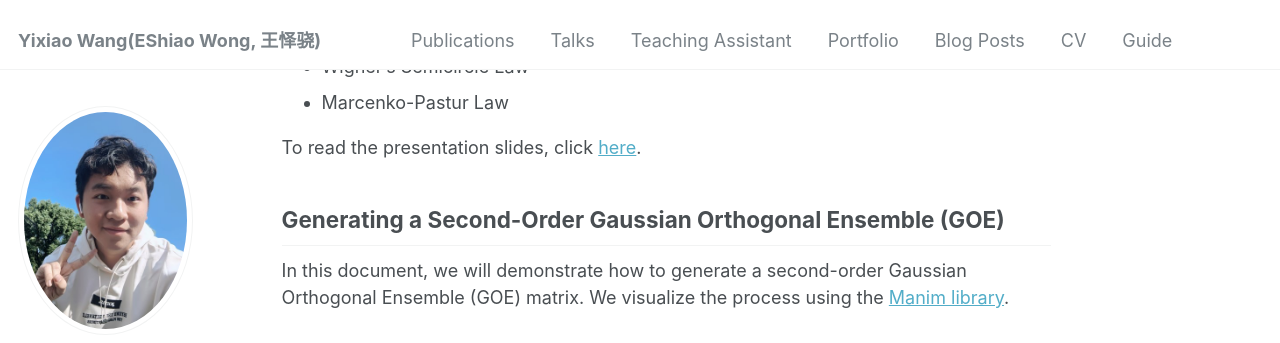
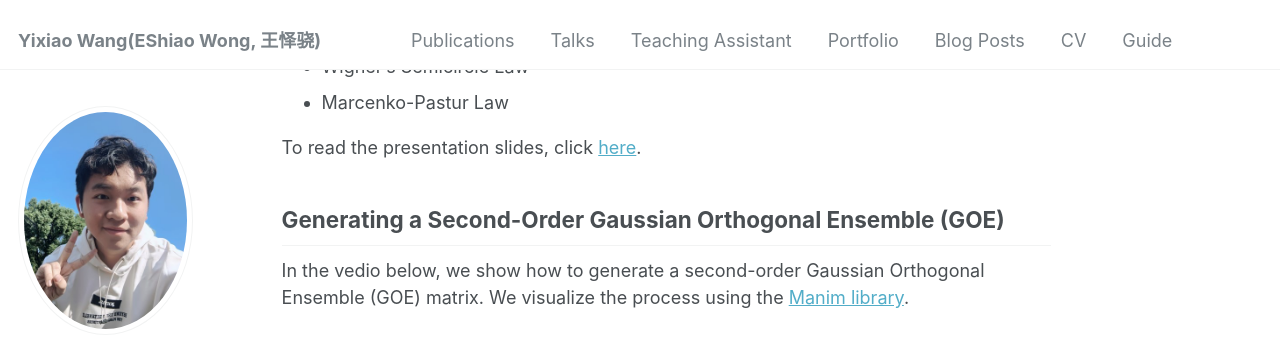
Before and after one commit to Yixiao-Wang-Stats/Yixiao-Wang-Stats.github.io, a Jekyll site: the page built from _teaching/Random-Matrices.md, in a window 1280 px wide and 900 px high, scrolled down 349 px, cut to the strip 0-343 px from the top of the window. Built offline with Jekyll 4.4.1, drawn with Linux system fonts in a browser that asks for light colours; nearby versions of some CDN libraries; library files that are not in the unit come from our copies; a script that is not in the unit is left out.

Commit message:
Update Random-Matrices.md

```diff
--- a/_teaching/Random-Matrices.md
+++ b/_teaching/Random-Matrices.md
@@ -19,7 +19,7 @@ To read the presentation slides, click [here](/files/random-matrix.pdf).
 
  Generating a Second-Order Gaussian Orthogonal Ensemble (GOE)
 ------
-In this document, we will demonstrate how to generate a second-order Gaussian Orthogonal Ensemble (GOE) matrix. We visualize the process using the [Manim library](https://github.com/manimCommunity/manim).
+In the vedio below, we show how to generate a second-order Gaussian Orthogonal Ensemble (GOE) matrix. We visualize the process using the [Manim library](https://github.com/manimCommunity/manim).
 <div style="max-width: 800px; margin: 2em auto;">
     <iframe src="https://player.vimeo.com/video/1001774272?badge=0&amp;autopause=0&amp;player_id=0&amp;app_id=58479" frameborder="0" allow="autoplay; fullscreen; picture-in-picture; clipboard-write" style="width: 100%; height: 450px;" title="MatrixAnimation"></iframe>
 </div>
```
